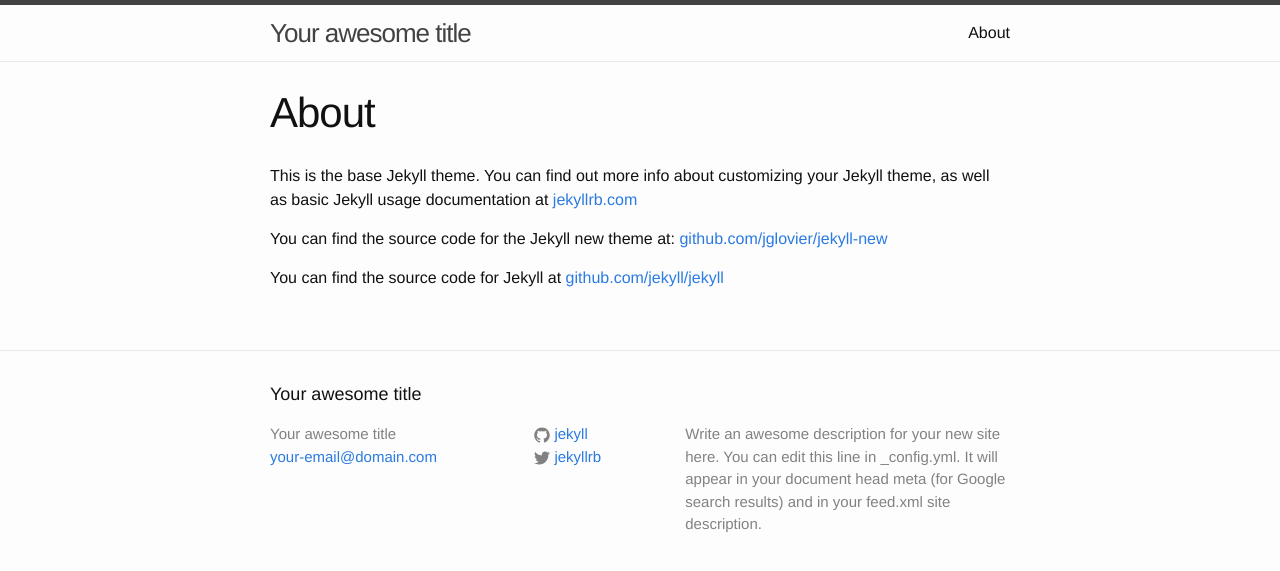
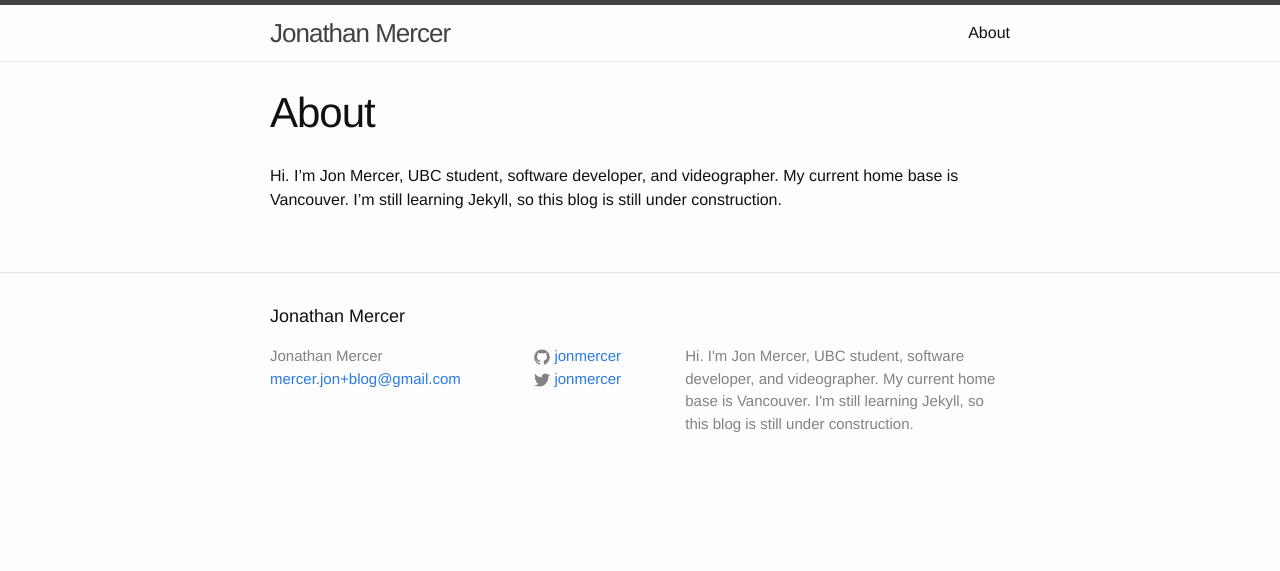
Before and after one commit to JonMercer/JonMercer.github.io, a Jekyll site: the page built from about.md, in a window 1280 px wide. Shown: the top 571 px of the page. Built offline with Jekyll 4.4.1, drawn with Linux system fonts in a browser that asks for light colours.

Commit message:
changed about, title, and made a blog about it

```diff
--- a/_config.yml
+++ b/_config.yml
@@ -1,14 +1,13 @@
 # Site settings
-title: Your awesome title
-email: your-email@domain.com
+title: Jonathan Mercer
+email: mercer.jon+blog@gmail.com
 description: > # this means to ignore newlines until "baseurl:"
-  Write an awesome description for your new site here. You can edit this
-  line in _config.yml. It will appear in your document head meta (for
-  Google search results) and in your feed.xml site description.
+  Hi. I'm Jon Mercer, UBC student, software developer, and videographer. My current home base is Vancouver.
+  I'm still learning Jekyll, so this blog is still under construction.
 baseurl: "" # the subpath of your site, e.g. /blog/
 url: "http://yourdomain.com" # the base hostname & protocol for your site
-twitter_username: jekyllrb
-github_username:  jekyll
+twitter_username: jonmercer
+github_username:  jonmercer
 
 # Build settings
 markdown: kramdown
--- a/about.md
+++ b/about.md
@@ -4,8 +4,5 @@ title: About
 permalink: /about/
 ---
 
-This is the base Jekyll theme. You can find out more info about customizing your Jekyll theme, as well as basic Jekyll usage documentation at [jekyllrb.com](http://jekyllrb.com/)
-
-You can find the source code for the Jekyll new theme at: [github.com/jglovier/jekyll-new](https://github.com/jglovier/jekyll-new)
-
-You can find the source code for Jekyll at [github.com/jekyll/jekyll](https://github.com/jekyll/jekyll)
+Hi. I'm Jon Mercer, UBC student, software developer, and videographer. My current home base is Vancouver.
+I'm still learning Jekyll, so this blog is still under construction.
```
Also changed, not shown: _posts/2015-07-12-you-installed-jekyll-now-what.md (added, +11 -0 lines).
